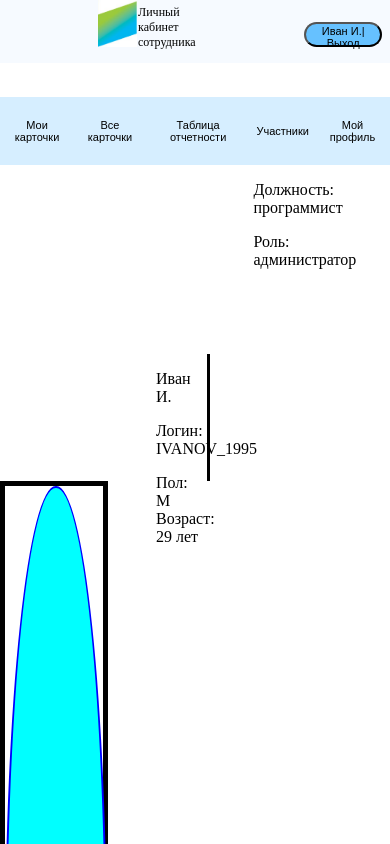
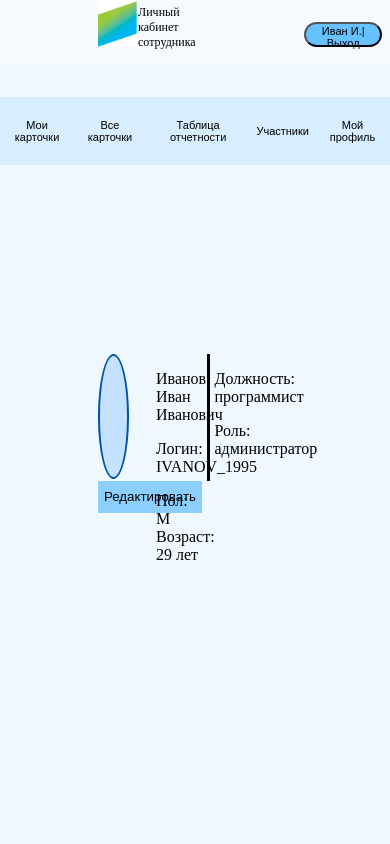
Before and after one commit to Faster-knight/siteAndreuKlemenovu, a React (Vite) app in the folder frontend/: page / in a window 390 px wide. Both pictures are taken after a click on the button "Войти". Shown: the top 844 px of the page. Built offline with nearby package versions, Linux system fonts and the light colour scheme.

Commit message:
Доделал профиль. Делаю кнопку

```diff
--- a/frontend/src/App.tsx
+++ b/frontend/src/App.tsx
@@ -18,6 +18,7 @@ export interface User {
   id: number,
   username: string,
   login: string,
+  FIO: string,
   male: string,
   age: number,
   companyposition: string,
@@ -55,7 +56,7 @@ function App() {
     // TODO create a fetch request in backend and read jwt token or user data
     // TODO create a new hash string ssesion
     setSsesion(getRandomString());
-    setUser({id: 1, username: "Иван И.", login: "IVANOV_1995", male: "М", age: 29, companyposition: "программист", companyrole: "администратор", email: undefined, role: RoleSet.guest, rule: "guest"});
+    setUser({id: 1, username: "Иван И.", FIO: "Иванов Иван Иванович", login: "IVANOV_1995", male: "М", age: 29, companyposition: "программист", companyrole: "администратор", email: undefined, role: RoleSet.guest, rule: "guest"});
   }
   const unlogin = () => {
     // TODO create a tetch request in backend to unlogin state
--- a/frontend/src/components/Header/HeaderComponent.css
+++ b/frontend/src/components/Header/HeaderComponent.css
@@ -138,7 +138,7 @@
     }*/
     /* Блок для работы с верхней строкой */
     .App-header-title {
-        background-color: #b7d0ef;
+        background-color: #f0f8ff;
         width: 100%;
         height: 11.5%;
         position: fixed;
@@ -193,7 +193,7 @@
         top: 11.5%;
         display: flex;
         justify-content: space-evenly;
-        background: #8ccfff;
+        background: #c4e2ff;
     }
     .App-header-contol-item0-mobile,
     .App-header-contol-item1-mobile {
@@ -204,7 +204,7 @@
     .App-header-control-item3 button,
     .App-header-control-item4 button,
     .App-header-control-item5 button{
-        background-color: #8ccfff;
+        background-color: #c4e2ff;
         border-radius: 0;
         height: 100%;
         border: none;
@@ -214,14 +214,19 @@
     .App-header-control-item3 button:hover,
     .App-header-control-item4 button:hover,
     .App-header-control-item5 button:hover{
-        background-color: #66c1ff;
+        background-color: #9accfe;
     }
 }
 
 /*
 Коды для цветов
-#f6faff - еле видный белый
-#66c1ff - цвет кнопки при наведении
-#8ccfff - еле голубой
-#66c1ee - сильно синий
+1. f0f8ff - еле видный белый
+2. 9accfe - голубой
+3. c4e2ff - еле видный голубой
+4. 0153a5 - синий
+5. ffd6ce - телесный
+6. ffaec9 - розовый
+7. e2efb6 - болотистый
+8. b6d744 - салатовый
+9. 7f7f7f - серый
 */
--- a/frontend/src/pages/ProfilePage/ProfilePage.css
+++ b/frontend/src/pages/ProfilePage/ProfilePage.css
@@ -1,29 +1,30 @@
-.ProfilePage{
-    background-color: #a7e3f4;
+body {
+    background-color: #f0f8ff;
 }
 
 .App-profile-body-img {
-    width: 25%;
-    height: 200%;
+    width: 7%;
+    height: 25%;
     position: absolute;
-    top: 50%;
-    left: 0%;
-    border: 5px solid black;
+    top: 30%;
+    left: 25%;
+    /*border: 5px solid black;*/ /* Для помощи при перестановки блока */
 }
 
 .App-profile-body-img-item0 {
     position: absolute;
     width: 100%;
-    height: 75%;
-    background-color: aqua;
-    border: 2px solid blue;
+    height: 76%;
+    background-color: #c4e2ff;
+    border: 2px solid #0153a5;
     border-radius: 50%;
+    left: 0;
 }
 
 .App-profile-body-img button {
     position: absolute;
     top: 80%;
-    left: 5%;
+    left: 1.5%;
     background-color: #8ccfff;
     border-radius: 0;
     height: 20%;
@@ -54,7 +55,9 @@
 }
 
 .App-profile-body-right-div {
+    width: 7%;
+    height: 20%;
     position: absolute;
-    top: 0;
-    left: 65%;
+    top: 30%;
+    left: 55%;
 }
--- a/frontend/src/pages/ProfilePage/ProfilePage.tsx
+++ b/frontend/src/pages/ProfilePage/ProfilePage.tsx
@@ -13,14 +13,14 @@ function ProfilePage() {
                     <button> Редактировать </button>
                 </div>
                 <div className='App-profile-body-left-div'>
-                <p>{user ? user.username: "error"}</p>
-                <p>Логин: {user ? user.login: "error"}</p>
-                <p>Пол: {user ? user.male: "error"} Возраст: {user ? user.age: "error"} лет</p>
+                <p> {user ? user.FIO: "error"} </p>
+                <p> Логин: {user ? user.login: "error"} </p>
+                <p> Пол: {user ? user.male: "error"} Возраст: {user ? user.age: "error"} лет </p>
                 </div>
                 <div className='App-profile-body-div-line'></div>
                 <div className='App-profile-body-right-div'>
-                <p>Должность: {user ? user.companyposition: "error"}</p>
-                <p>Роль: {user ? user.companyrole: "error"}</p>
+                <p> Должность: {user ? user.companyposition: "error"} </p>
+                <p> Роль: {user ? user.companyrole: "error"} </p>
                 </div>
             </div>
         </div>
```
Also changed, not shown: frontend/src/components/Header/HeaderComponent.tsx (+7 -7 lines).
